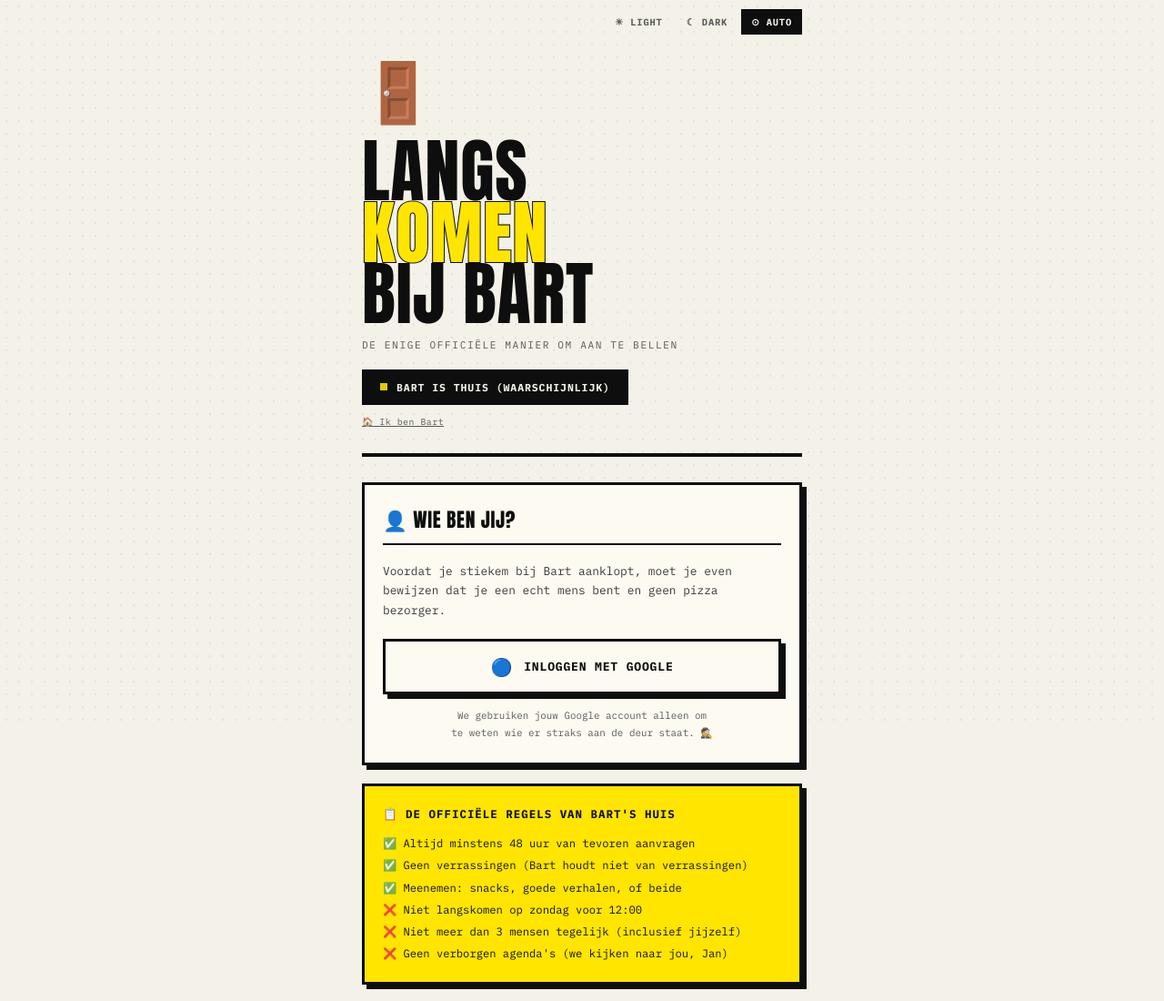
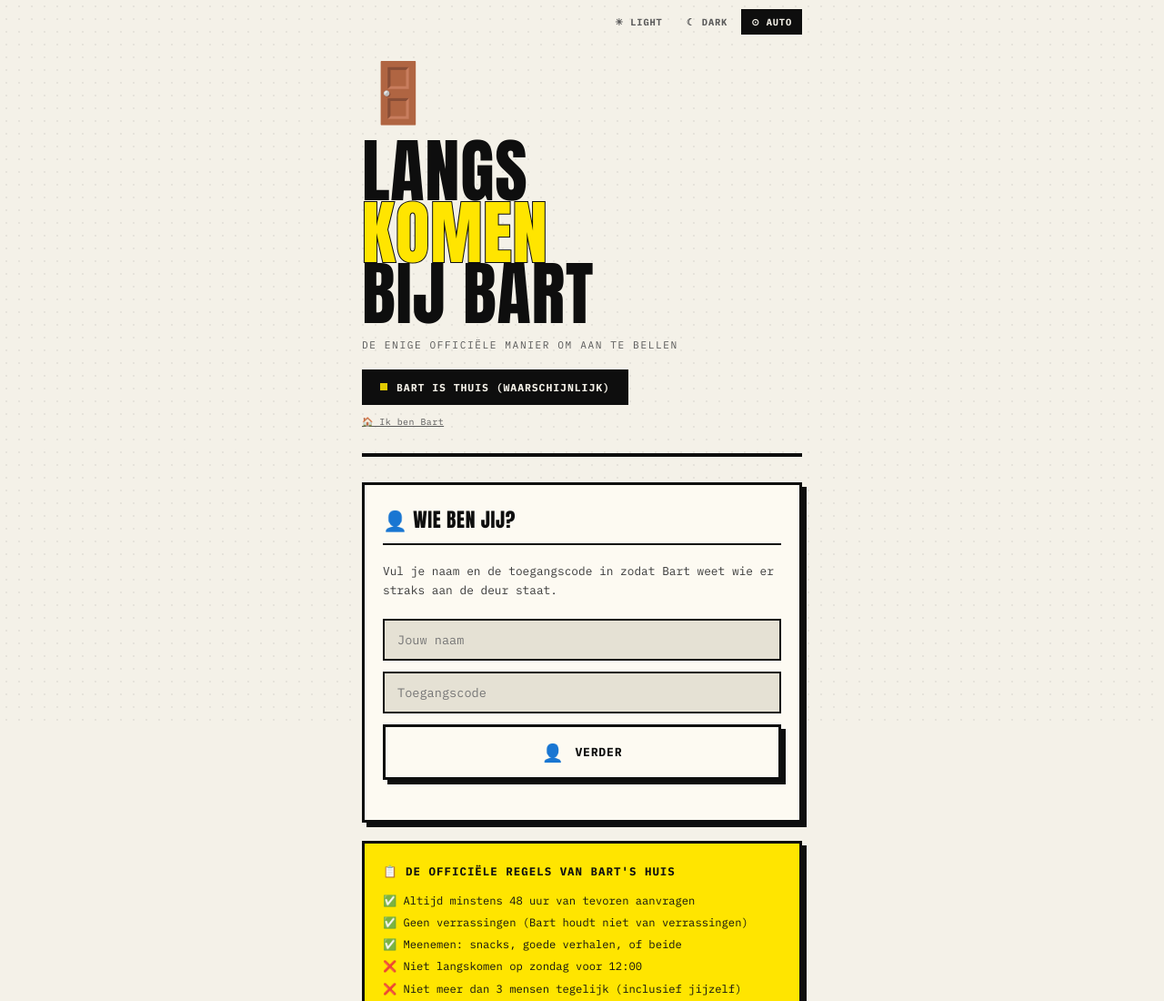
Before and after one commit to bartkleinreesink/bezoek-bart, a plain HTML site: page index.html in a window 1280 px wide. Shown: the top 1100 px of the page at 91% size. Drawn offline with Linux system fonts and the light colour scheme.

Commit message:
Replace fake Google login with name+code form, add noindex, anti-spam access code

```diff
--- a/index.html
+++ b/index.html
@@ -6,6 +6,7 @@
 <meta http-equiv="Cache-Control" content="no-cache, no-store, must-revalidate">
 <meta http-equiv="Pragma" content="no-cache">
 <meta http-equiv="Expires" content="0">
+<meta name="robots" content="noindex, nofollow">
 <title>🚪 Langskomen bij Bart</title>
 <link rel="manifest" href="manifest.json">
 <meta name="theme-color" content="#0A0A0A">
@@ -798,15 +799,20 @@
     <div class="card">
       <div class="card-title">👤 Wie ben jij?</div>
       <p style="font-size:0.8rem;color:var(--ink2);margin-bottom:20px;line-height:1.7;">
-        Voordat je stiekem bij Bart aanklopt, moet je even bewijzen dat je een echt mens bent en geen pizza bezorger.
+        Vul je naam en de toegangscode in zodat Bart weet wie er straks aan de deur staat.
       </p>
-      <button class="google-btn" onclick="simulateGoogleLogin()">
-        <span class="google-logo">🔵</span>
-        Inloggen met Google
+      <input type="text" id="visitorNameInput" placeholder="Jouw naam"
+        style="margin-bottom:12px;"
+        onkeydown="if(event.key==='Enter') document.getElementById('visitorCodeInput').focus()"
+        autocomplete="name">
+      <input type="password" id="visitorCodeInput" placeholder="Toegangscode"
+        style="margin-bottom:12px;"
+        onkeydown="if(event.key==='Enter') loginWithName()">
+      <button class="google-btn" onclick="loginWithName()">
+        <span class="google-logo">👤</span>
+        Verder
       </button>
-      <p class="funny-text">
-        We gebruiken jouw Google account alleen om<br>te weten wie er straks aan de deur staat. 🕵️
-      </p>
+      <p id="loginError" style="color:var(--red);font-size:0.72rem;margin-top:10px;min-height:1em;"></p>
     </div>
 
     <div class="rules-box">
@@ -1310,21 +1316,37 @@ function saveVisits() {
   localStorage.setItem('bart_visits', JSON.stringify(visits));
 }
 
-function simulateGoogleLogin() {
-  const names = ['Sander de Groot', 'Lisa van Dijk', 'Kees Janssen', 'Emma Bakker', 'Pieter Smits', 'Noor de Vries', 'Tom Willems'];
-  const randomName = names[Math.floor(Math.random() * names.length)];
-
-  currentUser = {
-    name: randomName,
-    email: randomName.toLowerCase().replace(' ', '.') + '@gmail.com',
-    avatar: randomName[0]
-  };
-
+const VISITOR_CODE_HASH = '5ba38c9dc42999c432ea9a7c32acb4bfad247bc7581c32de5be47b848ae41475';
+
+async function loginWithName() {
+  const nameInput = document.getElementById('visitorNameInput');
+  const codeInput = document.getElementById('visitorCodeInput');
+  const error = document.getElementById('loginError');
+  const name = nameInput.value.trim();
+  const code = codeInput.value.trim();
+
+  if (!name) { error.textContent = 'Vul je naam in.'; return; }
+  if (!code) { error.textContent = 'Vul de toegangscode in.'; return; }
+
+  const codeHash = await hashPin(code);
+  if (codeHash !== VISITOR_CODE_HASH) {
+    error.textContent = 'Verkeerde toegangscode.';
+    codeInput.value = '';
+    codeInput.focus();
+    return;
+  }
+
+  error.textContent = '';
+  localStorage.setItem('bart_visitor_name', name);
+
+  currentUser = { name, email: '', avatar: name[0].toUpperCase() };
   document.getElementById('userAvatar').textContent = currentUser.avatar;
   document.getElementById('userNameDisplay').textContent = currentUser.name;
   showScreen('visitorScreen');
   renderMyVisits();
 }
+
+function simulateGoogleLogin() { loginWithName(); }
 
 function loginAsBart() {
   isBartMode = true;
@@ -1737,6 +1759,13 @@ if (window.location.hash === '#bart' || isBartStored) {
   loginAsBart();
 }
 
+// Pre-fill visitor name from localStorage
+const savedVisitorName = localStorage.getItem('bart_visitor_name');
+if (savedVisitorName) {
+  const nameField = document.getElementById('visitorNameInput');
+  if (nameField) nameField.value = savedVisitorName;
+}
+
 // Update notification button states
 if (typeof Notification !== 'undefined' && Notification.permission === 'granted') {
   ['notifPermBtn', 'bartNotifBtn'].forEach(id => {
```
